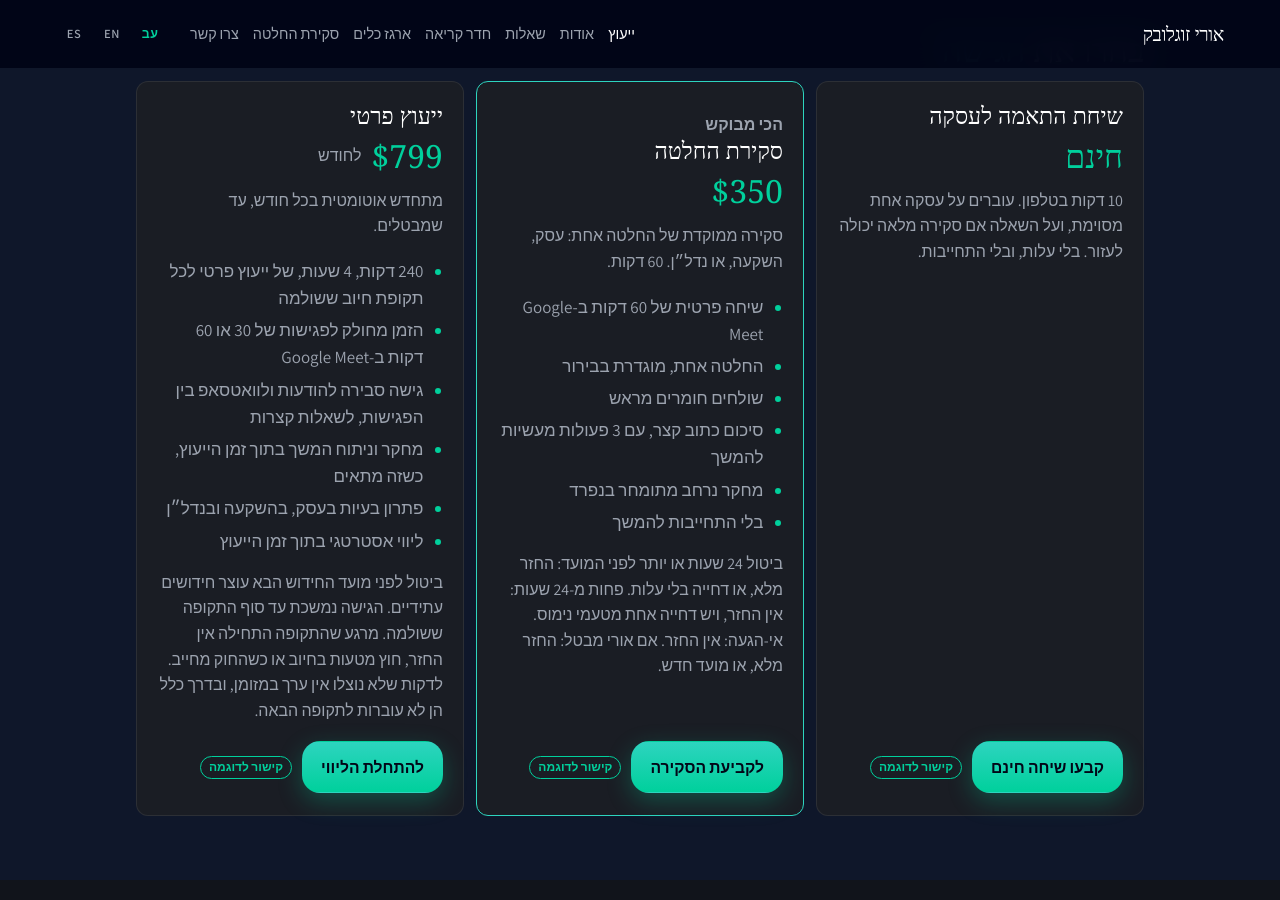
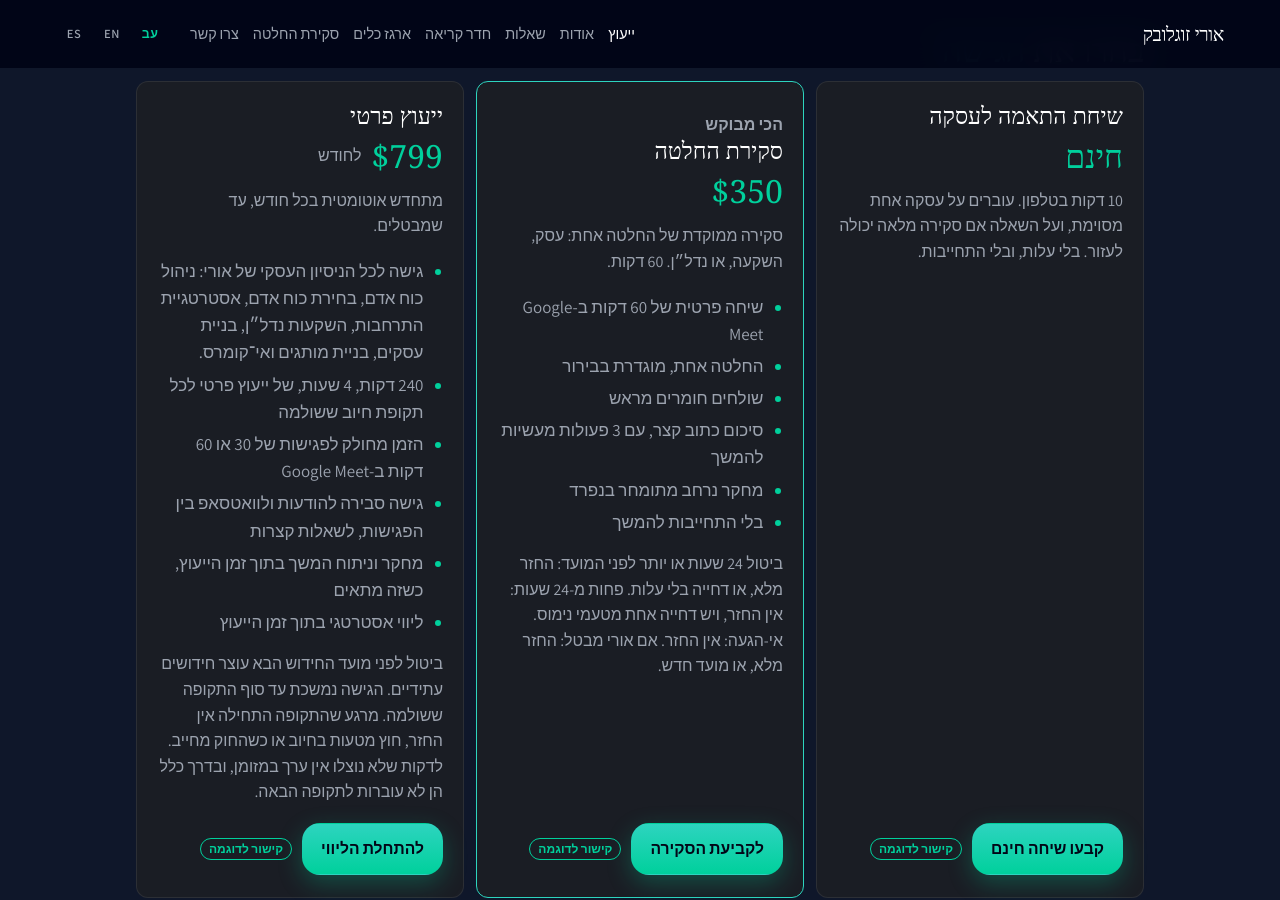
Before and after one commit to urisoglowek-ui/real_estate, a Jekyll site: the page uri/advisory.html, which Jekyll copies as it is, in a window 1280 px wide and 900 px high, scrolled down 673 px. Built offline with Jekyll 4.4.1, drawn with Linux system fonts in a browser that asks for light colours; some web fonts are replaced.

Commit message:
Lead the Private Advisory card with Uri's business experience. (#30)
The narrower problem-solving bullet is removed because that ground is now in the new line. Home and advisory pages, in all three languages.

Co-authored-by: Cursor Agent <cursoragent@cursor.com>
Co-authored-by: urisoglowek-ui <urisoglowek-ui@users.noreply.github.com>

```diff
--- a/uri/advisory.html
+++ b/uri/advisory.html
@@ -118,11 +118,11 @@
           <p class="offer-price"><span class="now num">$799</span><span class="per">לחודש</span></p>
           <p>מתחדש אוטומטית בכל חודש, עד שמבטלים.</p>
           <ul class="checks">
+            <li>גישה לכל הניסיון העסקי של אורי: ניהול כוח אדם, בחירת כוח אדם, אסטרטגיית התרחבות, השקעות נדל״ן, בניית עסקים, בניית מותגים ואי־קומרס.</li>
             <li><span class="num">240</span> דקות, <span class="num">4</span> שעות, של ייעוץ פרטי לכל תקופת חיוב ששולמה</li>
             <li>הזמן מחולק לפגישות של <span class="num">30</span> או <span class="num">60</span> דקות ב-<span class="en">Google Meet</span></li>
             <li>גישה סבירה להודעות ולוואטסאפ בין הפגישות, לשאלות קצרות</li>
             <li>מחקר וניתוח המשך בתוך זמן הייעוץ, כשזה מתאים</li>
-            <li>פתרון בעיות בעסק, בהשקעה ובנדל״ן</li>
             <li>ליווי אסטרטגי בתוך זמן הייעוץ</li>
           </ul>
           <p class="terms">ביטול לפני מועד החידוש הבא עוצר חידושים עתידיים. הגישה נמשכת עד סוף התקופה ששולמה. מרגע שהתקופה התחילה אין החזר, חוץ מטעות בחיוב או כשהחוק מחייב. לדקות שלא נוצלו אין ערך במזומן, ובדרך כלל הן לא עוברות לתקופה הבאה.</p>
--- a/uri/en/advisory.html
+++ b/uri/en/advisory.html
@@ -118,11 +118,11 @@
           <p class="offer-price"><span class="now num">$799</span><span class="per">per month</span></p>
           <p>Renews automatically each month until cancelled.</p>
           <ul class="checks">
+            <li>Access to all of Uri's business experience: staff management, hiring and talent selection, expansion strategy, real estate investing, business building, brand building, and e-commerce.</li>
             <li>240 minutes, 4 hours, of private advisory time per paid billing period</li>
             <li>Used in 30- or 60-minute Google Meet sessions</li>
             <li>Reasonable text and WhatsApp access between sessions for short questions</li>
             <li>Research and follow-up analysis within the advisory time, when appropriate</li>
-            <li>Business, investment, and real-estate problem solving</li>
             <li>Strategic support within the advisory time</li>
           </ul>
           <p class="terms">Cancel before the next renewal to stop future renewals. Access continues through the period already paid. Fees are non-refundable once the period starts, except for billing errors or where the law requires it. Unused minutes have no cash value and normally do not roll over.</p>
--- a/uri/en/index.html
+++ b/uri/en/index.html
@@ -174,11 +174,11 @@
           <p class="offer-price"><span class="now num">$799</span><span class="per">per month</span></p>
           <p>Renews automatically each month until cancelled.</p>
           <ul class="checks">
+            <li>Access to all of Uri's business experience: staff management, hiring and talent selection, expansion strategy, real estate investing, business building, brand building, and e-commerce.</li>
             <li>240 minutes, 4 hours, of private advisory time per paid billing period</li>
             <li>Used in 30- or 60-minute Google Meet sessions</li>
             <li>Reasonable text and WhatsApp access between sessions for short questions</li>
             <li>Research and follow-up analysis within the advisory time, when appropriate</li>
-            <li>Business, investment, and real-estate problem solving</li>
             <li>Strategic support within the advisory time</li>
           </ul>
           <p class="terms">Cancel before the next renewal to stop future renewals. Access continues through the period already paid. Fees are non-refundable once the period starts, except for billing errors or where the law requires it. Unused minutes have no cash value and normally do not roll over.</p>
--- a/uri/es/advisory.html
+++ b/uri/es/advisory.html
@@ -118,11 +118,11 @@
           <p class="offer-price"><span class="now num">$799</span><span class="per">al mes</span></p>
           <p>Se renueva sola cada mes, hasta que se cancela.</p>
           <ul class="checks">
+            <li>Acceso a toda la experiencia empresarial de Uri: gestión de personal, contratación y selección de talento, estrategia de expansión, inversión inmobiliaria, creación de negocios, construcción de marcas y comercio electrónico.</li>
             <li>240 minutos, 4 horas, de asesoría privada por cada periodo de facturación pagado</li>
             <li>El tiempo se usa en sesiones de 30 o 60 minutos por Google Meet</li>
             <li>Acceso razonable por mensaje y WhatsApp entre sesiones, para preguntas cortas</li>
             <li>Investigación y análisis de seguimiento dentro del tiempo de asesoría, cuando corresponde</li>
-            <li>Resolución de problemas de negocio, inversión e inmuebles</li>
             <li>Apoyo estratégico dentro del tiempo de asesoría</li>
           </ul>
           <p class="terms">Cancelar antes de la siguiente renovación detiene las renovaciones futuras. El acceso sigue hasta el final del periodo ya pagado. Una vez iniciado el periodo, los honorarios no se reembolsan, salvo un error de cobro o cuando la ley lo exija. Los minutos no usados no tienen valor en efectivo y, por lo general, no pasan al periodo siguiente.</p>
--- a/uri/es/index.html
+++ b/uri/es/index.html
@@ -174,11 +174,11 @@
           <p class="offer-price"><span class="now num">$799</span><span class="per">al mes</span></p>
           <p>Se renueva sola cada mes, hasta que se cancela.</p>
           <ul class="checks">
+            <li>Acceso a toda la experiencia empresarial de Uri: gestión de personal, contratación y selección de talento, estrategia de expansión, inversión inmobiliaria, creación de negocios, construcción de marcas y comercio electrónico.</li>
             <li>240 minutos, 4 horas, de asesoría privada por cada periodo de facturación pagado</li>
             <li>El tiempo se usa en sesiones de 30 o 60 minutos por Google Meet</li>
             <li>Acceso razonable por mensaje y WhatsApp entre sesiones, para preguntas cortas</li>
             <li>Investigación y análisis de seguimiento dentro del tiempo de asesoría, cuando corresponde</li>
-            <li>Resolución de problemas de negocio, inversión e inmuebles</li>
             <li>Apoyo estratégico dentro del tiempo de asesoría</li>
           </ul>
           <p class="terms">Cancelar antes de la siguiente renovación detiene las renovaciones futuras. El acceso sigue hasta el final del periodo ya pagado. Una vez iniciado el periodo, los honorarios no se reembolsan, salvo un error de cobro o cuando la ley lo exija. Los minutos no usados no tienen valor en efectivo y, por lo general, no pasan al periodo siguiente.</p>
--- a/uri/index.html
+++ b/uri/index.html
@@ -174,11 +174,11 @@
           <p class="offer-price"><span class="now num">$799</span><span class="per">לחודש</span></p>
           <p>מתחדש אוטומטית בכל חודש, עד שמבטלים.</p>
           <ul class="checks">
+            <li>גישה לכל הניסיון העסקי של אורי: ניהול כוח אדם, בחירת כוח אדם, אסטרטגיית התרחבות, השקעות נדל״ן, בניית עסקים, בניית מותגים ואי־קומרס.</li>
             <li><span class="num">240</span> דקות, <span class="num">4</span> שעות, של ייעוץ פרטי לכל תקופת חיוב ששולמה</li>
             <li>הזמן מחולק לפגישות של <span class="num">30</span> או <span class="num">60</span> דקות ב-<span class="en">Google Meet</span></li>
             <li>גישה סבירה להודעות ולוואטסאפ בין הפגישות, לשאלות קצרות</li>
             <li>מחקר וניתוח המשך בתוך זמן הייעוץ, כשזה מתאים</li>
-            <li>פתרון בעיות בעסק, בהשקעה ובנדל״ן</li>
             <li>ליווי אסטרטגי בתוך זמן הייעוץ</li>
           </ul>
           <p class="terms">ביטול לפני מועד החידוש הבא עוצר חידושים עתידיים. הגישה נמשכת עד סוף התקופה ששולמה. מרגע שהתקופה התחילה אין החזר, חוץ מטעות בחיוב או כשהחוק מחייב. לדקות שלא נוצלו אין ערך במזומן, ובדרך כלל הן לא עוברות לתקופה הבאה.</p>
```
